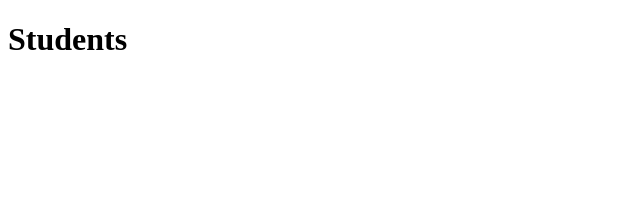
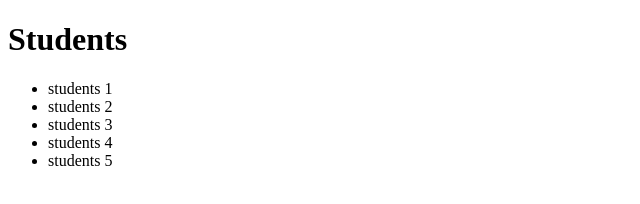
Before and after one commit to pratikmench/sunbeam-website, a plain HTML site: page students.html in a window 1280 px wide. Shown: the whole page, without its empty margins (0-640 px from the left). Drawn offline with Linux system fonts and the light colour scheme.

```diff
--- a/students.html
+++ b/students.html
@@ -7,5 +7,12 @@
 </head>
 <body>
     <h1>Students</h1>
+    <ul>
+        <li>students 1</li>
+        <li>students 2</li>
+        <li>students 3</li>
+        <li>students 4</li>
+        <li>students 5</li>
+    </ul>
 </body>
 </html>
```
Also changed, not shown: index.html (+1 -0 lines).
